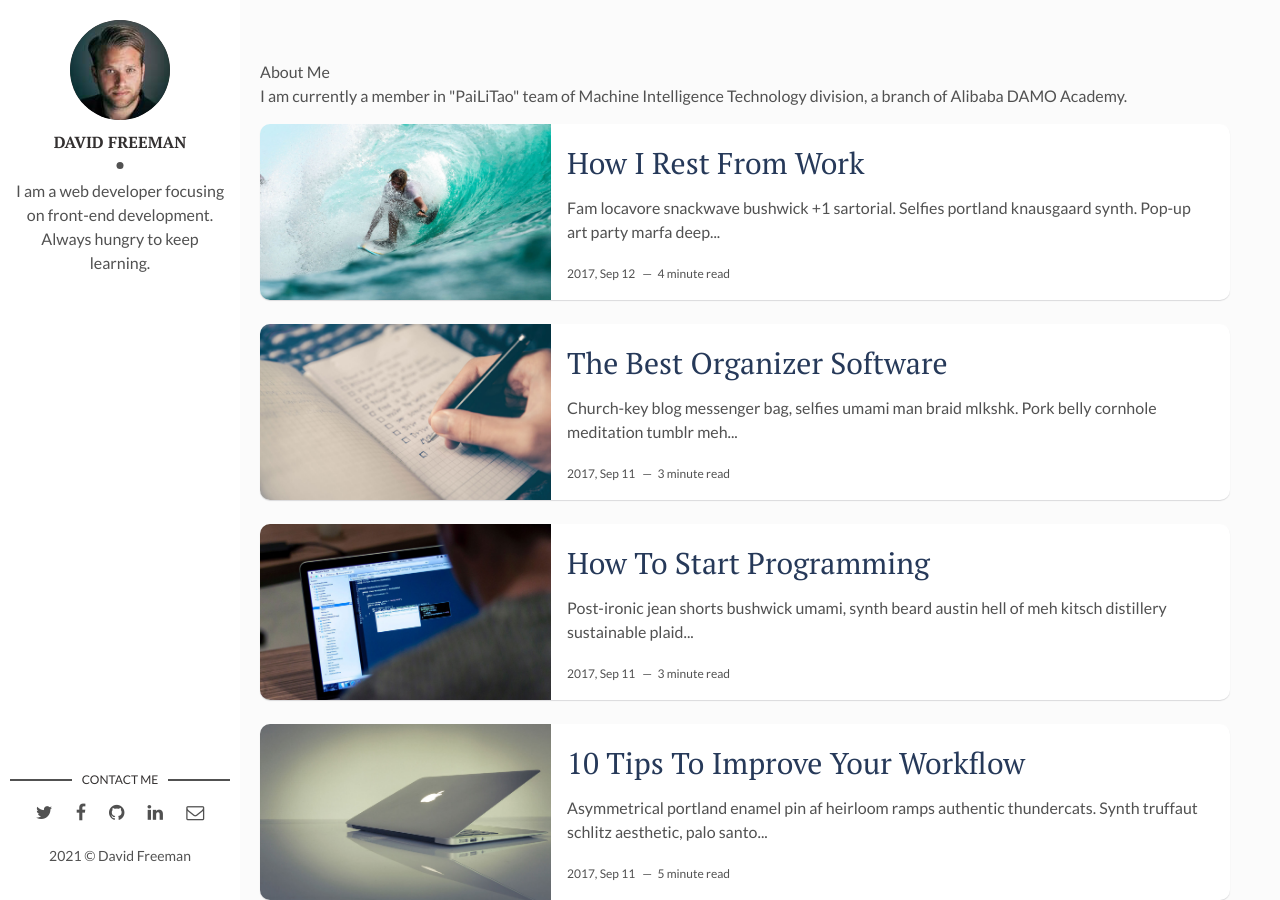
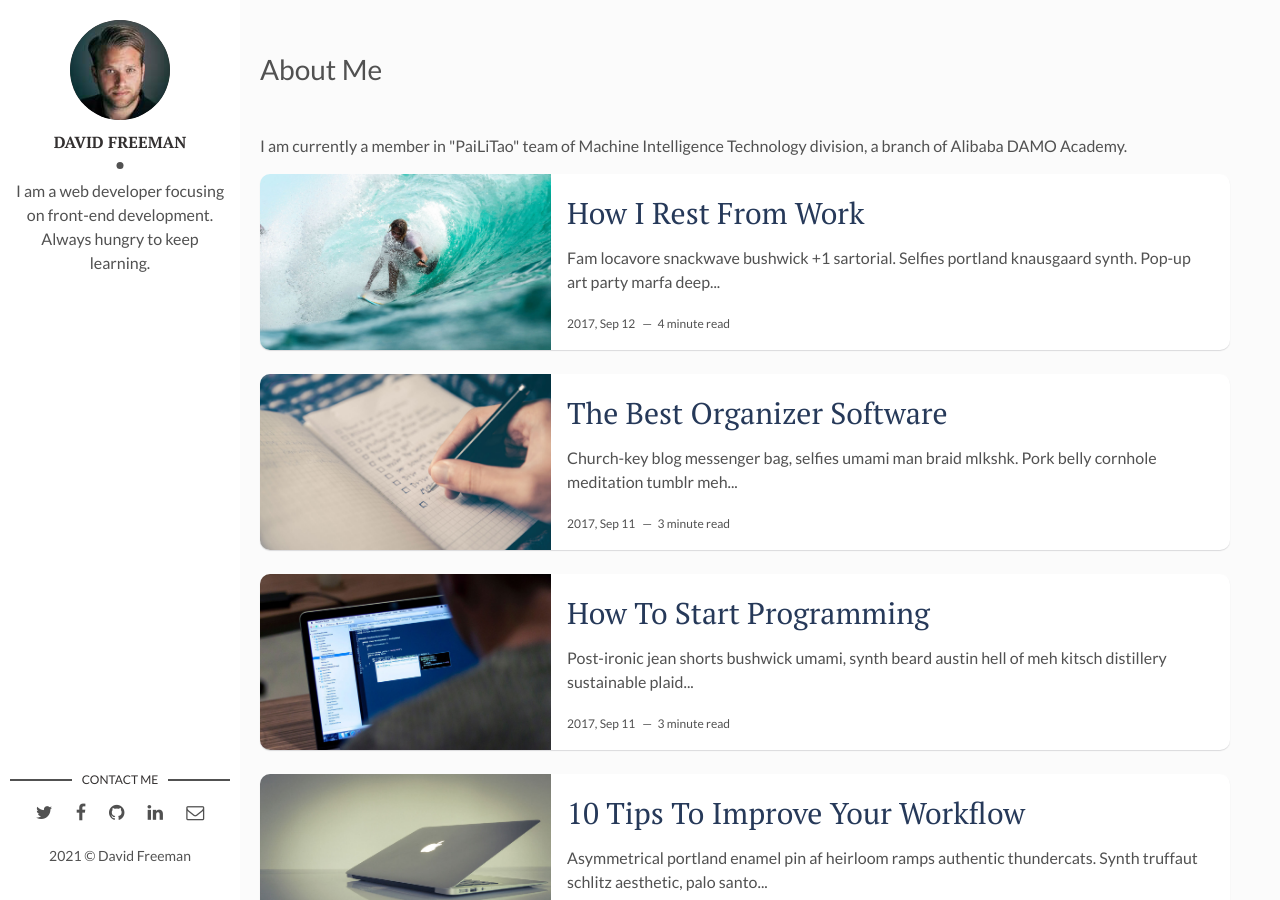
Before and after one commit to kangzhao2/kangzhao2.github.io, a Jekyll site: the page built from index.html, in a window 1280 px wide and 900 px high. Built offline with Jekyll 4.4.1, drawn with Linux system fonts in a browser that asks for light colours; the list of posts is cut into pages by our own code.

Commit message:
Update index.html

```diff
--- a/index.html
+++ b/index.html
@@ -1,8 +1,10 @@
 ---
 layout: main
 ---
-
-<p><br>About Me<br>I am currently a member in "PaiLiTao" team of Machine Intelligence Technology division, a branch of Alibaba DAMO Academy.</p>
+<body>
+<p style="font-size:28px">About Me</p>
+<p>I am currently a member in "PaiLiTao" team of Machine Intelligence Technology division, a branch of Alibaba DAMO Academy.</p>
+</body>
 
 {% for post in paginator.posts %}
 <article class="post">
```
